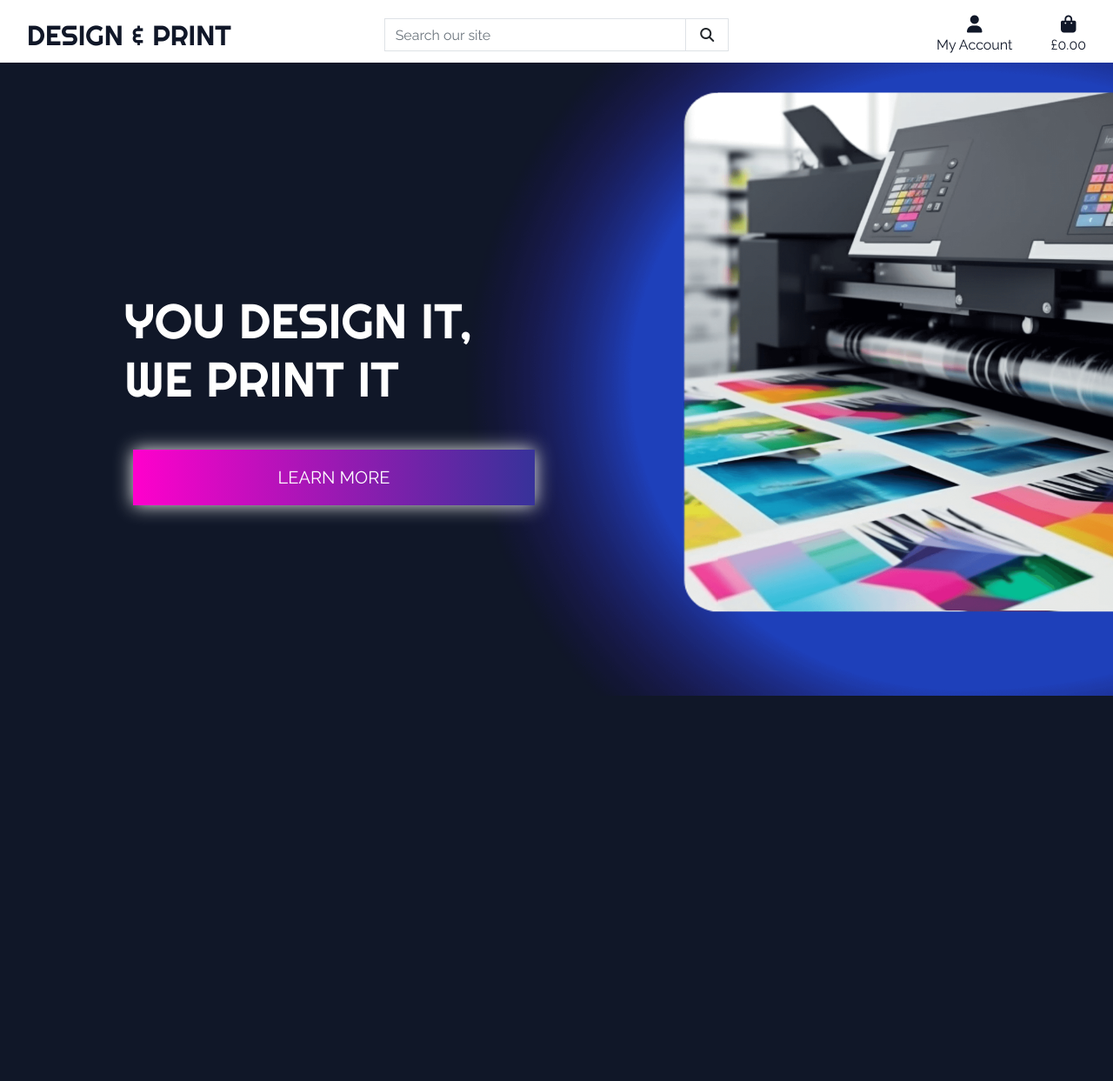
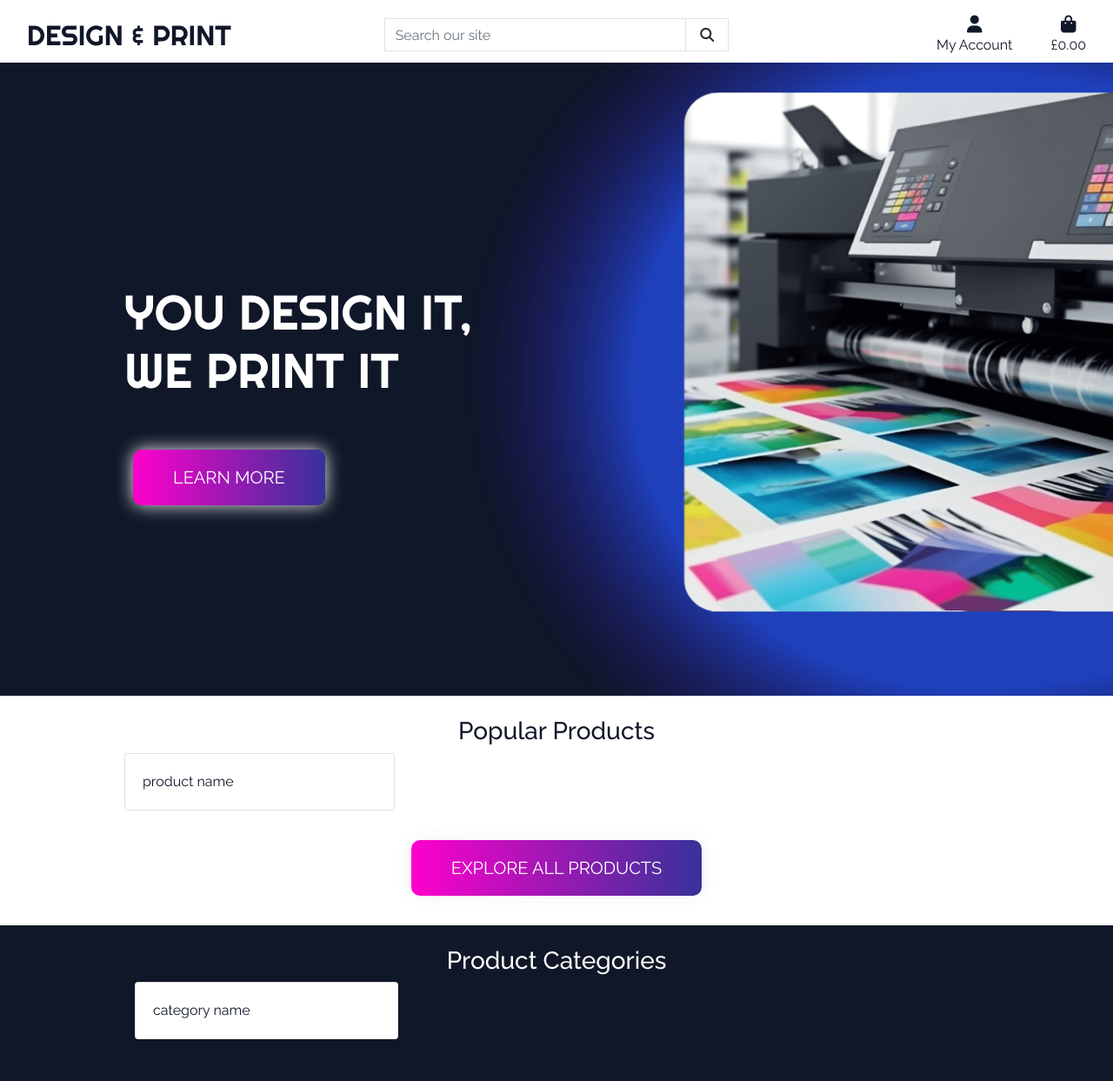
Before and after one commit to EmmaJane22/Design-and-Print, a Django app: page / in a window 1280 px wide. Shown: the whole page at 87% size. Before the commit the page ends 800 px from the top, so only its background shows below. Run offline with Django 3.2, Linux system fonts and the light colour scheme; some libraries are stand-ins or nearby versions.

Commit message:
Added popular products and product categories to home page and css

```diff
--- a/home/templates/home/index.html
+++ b/home/templates/home/index.html
@@ -15,14 +15,65 @@
         <div class="row h-100">
             <div class="col-7 col-md-6 my-auto">
                 <h1 class="display-4 logo-font text-white">
-                    You design it, we print it
+                    You design it, <br> We print it
                 </h1>
                 <div class="my-5">
                     <h4>
-                        <a href="" class="learn-more-button btn btn-lg rounded-0 text-uppercase py-3">Learn more</a>
+                        <a href="" class="learn-more-button btn btn-lg rounded-1 text-uppercase py-3">Learn more</a>
                     </h4>
                 </div>
             </div>
         </div>
     </div>
+
+    <!-- Popular Products -->
+    <div class="container pt-4 pb-4">
+        <div class="row">
+            <div class="col-12">
+                <h3 class="text-center">Popular Products</h3>
+            </div>
+        </div>
+        <div class="row">
+            <div class="col-12 col-md-4">
+                <div class="card mb-4">
+                    <div class="card-body">
+                        <div class="row">
+                            <div class="col-12">
+                                product name
+                            </div>
+                        </div>
+                    </div>
+                </div>
+            </div>
+        </div>
+        <div class="row">
+            <div class="col-12 text-center">
+                <a href="" class="learn-more-button btn btn-lg rounded-1 text-uppercase py-3">Explore All Products</a>
+            </div>
+        </div>
+    </div>
+
+    <!-- Product Categories -->
+    <div class="container-fluid" id="product-categories">
+        <div class="container pt-4 pb-4">
+            <div class="row">
+                <div class="col-12">
+                    <h3 class="text-center text-white">Product Categories</h3>
+                </div>
+            </div>
+            <div class="row">
+                <div class="col-12 col-md-4">
+                    <div class="card mb-4">
+                        <div class="card-body">
+                            <div class="row">
+                                <div class="col-12">
+                                    category name
+                                </div>
+                            </div>
+                        </div>
+                    </div>
+                </div>
+            </div>
+        </div>
+    </div>
 {% endblock %}
--- a/static/css/base.css
+++ b/static/css/base.css
@@ -3,7 +3,7 @@ html {
 }
 
 body {
-    background: url('/media/print_image_comp.png') no-repeat center center fixed;
+    background: url('/media/print_image_comp.png') no-repeat center center;
     background-size: cover;
     height: calc(100vh - 164px);
     color: #101728;
@@ -41,7 +41,6 @@ body {
     color: white;
     box-shadow: 0 0 20px #eee;
     border-radius: 10px;
-    display: block;
 }
 
 .learn-more-button:hover,
@@ -72,6 +71,11 @@ body {
     border: 1px solid #101728 !important;
 }
 
+#product-categories {
+    background: #101728;
+
+}
+
 /* -------------------------------- Media Queries */
 
 /* Larger container on xl screens */
```
